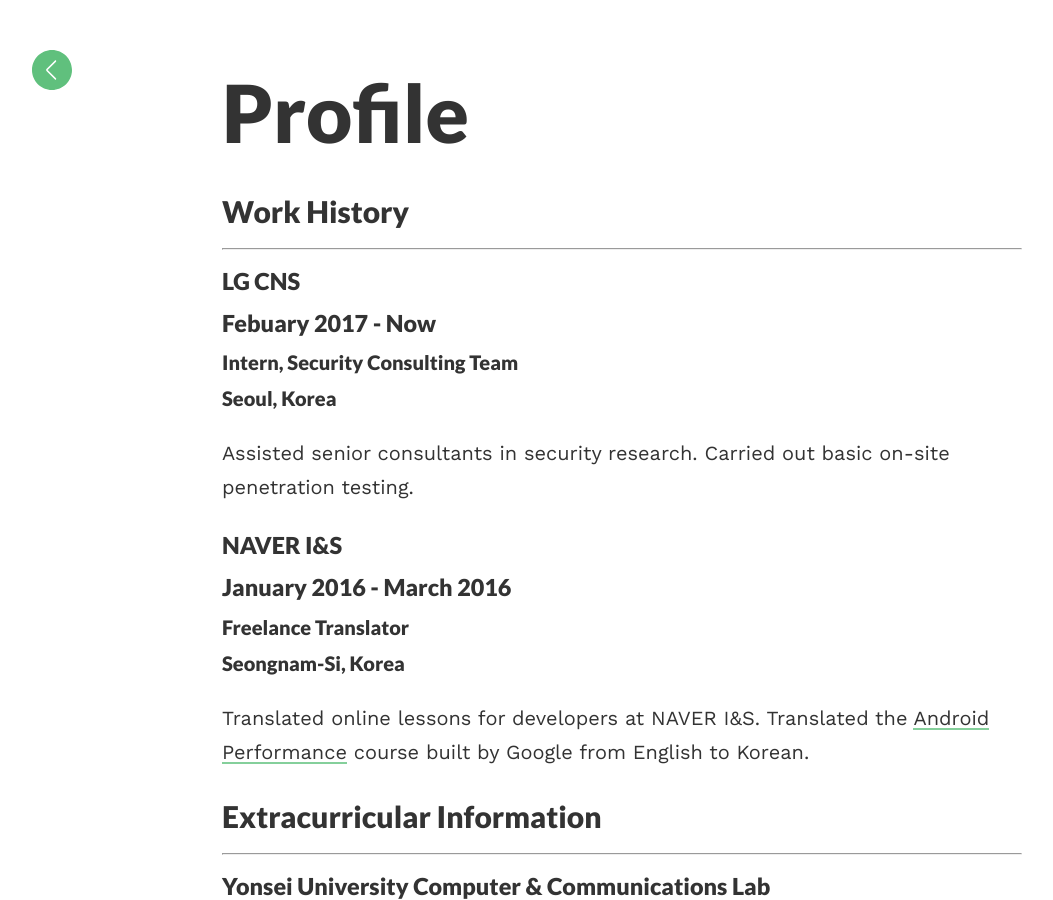
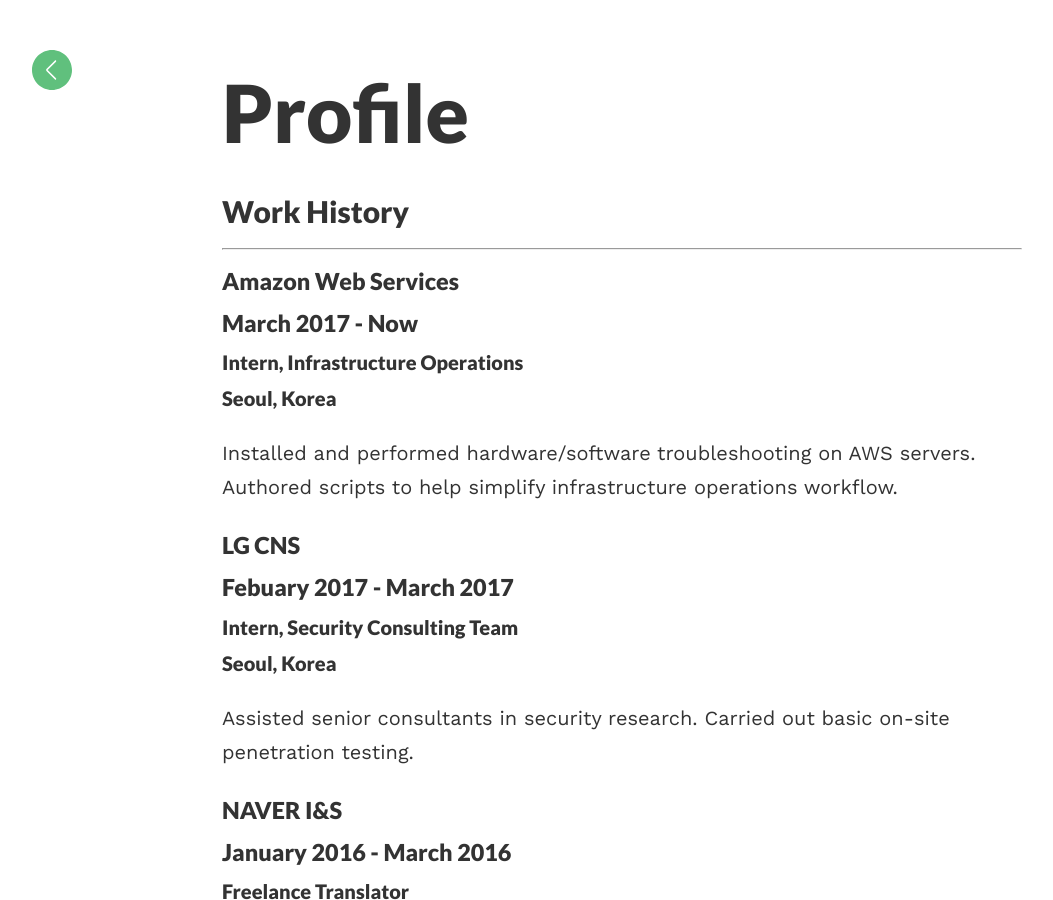
Before and after one commit to mjkim610/mjkim610.github.io, a Jekyll site: the page built from profile.md, in a window 1280 px wide and 900 px high. Shown: the whole window, without its empty margins (18-1071 px from the left). Built offline with Jekyll 4.4.1, drawn with Linux system fonts in a browser that asks for light colours; nearby versions of some CDN libraries.

Commit message:
Update profile

```diff
--- a/profile.md
+++ b/profile.md
@@ -13,10 +13,30 @@ published: true
   <div class="block">
     <div class="main-row">
       <div class="org">
+        <h3>Amazon Web Services</h3>
+      </div>
+      <div class="when">
+        <h3>March 2017 - Now</h3>
+      </div>
+    </div>
+    <div class="sub-row">
+      <div class="role">
+        <h4>Intern, Infrastructure Operations</h4>
+      </div>
+      <div class="location">
+        <h4>Seoul, Korea</h4>
+      </div>
+    </div>
+    <p>Installed and performed hardware/software troubleshooting on AWS servers. Authored scripts to help simplify infrastructure operations workflow.</p>
+  </div>
+
+  <div class="block">
+    <div class="main-row">
+      <div class="org">
         <h3>LG CNS</h3>
       </div>
       <div class="when">
-        <h3>Febuary 2017 - Now</h3>
+        <h3>Febuary 2017 - March 2017</h3>
       </div>
     </div>
     <div class="sub-row">
```
